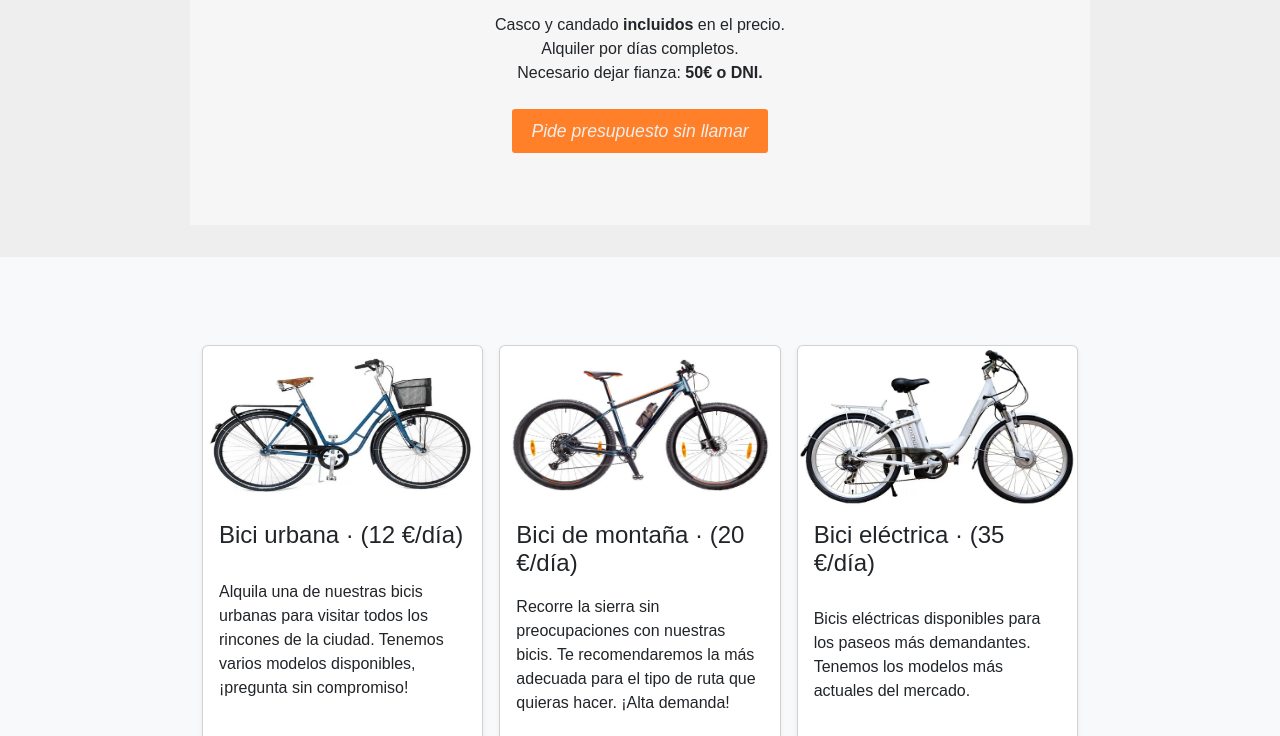
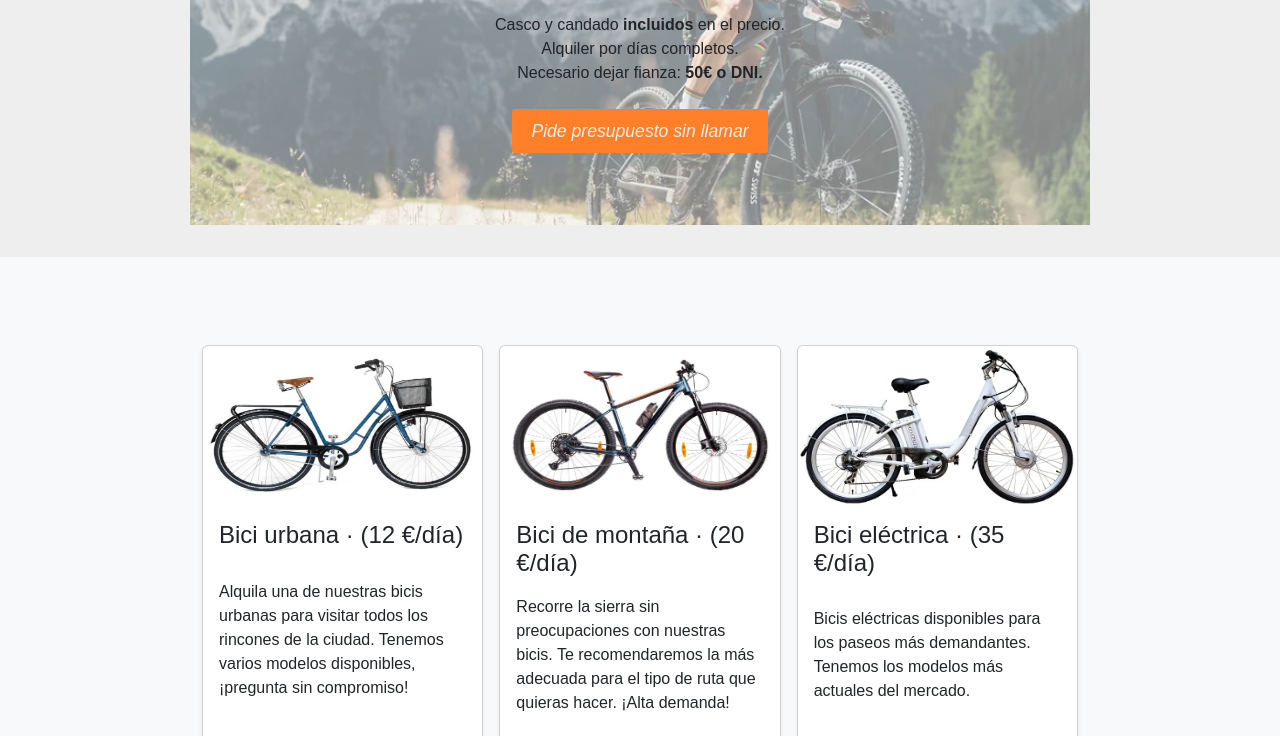
Before and after one commit to iyana013/Bicicletas-La-Cadena, a plain HTML site: page alquiler.html in a window 1280 px wide. Shown: the part 253-989 px from the top of the page. Drawn offline with nearby package versions, Linux system fonts and the light colour scheme; a web font is replaced by a local one.

Commit message:
Update alquiler.css

```diff
--- a/css/alquiler.css
+++ b/css/alquiler.css
@@ -26,7 +26,7 @@ body {
 }
 
 section.container {
-    background-image: url(imagenes/montana.webp);
+    background-image: url(../imagenes/montana.webp);
     background-size: cover;
     background-position: center;
     background-color: rgba(255, 255, 255, 0.5);
```
